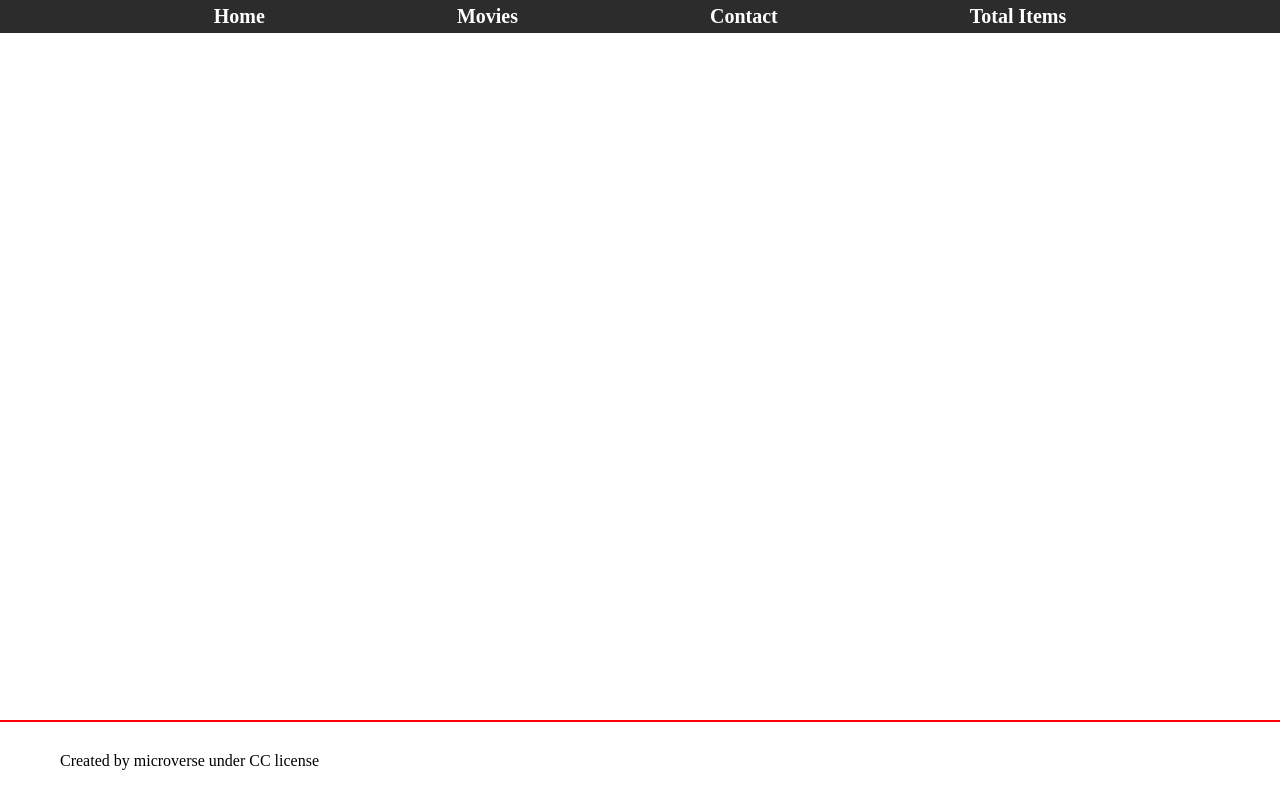
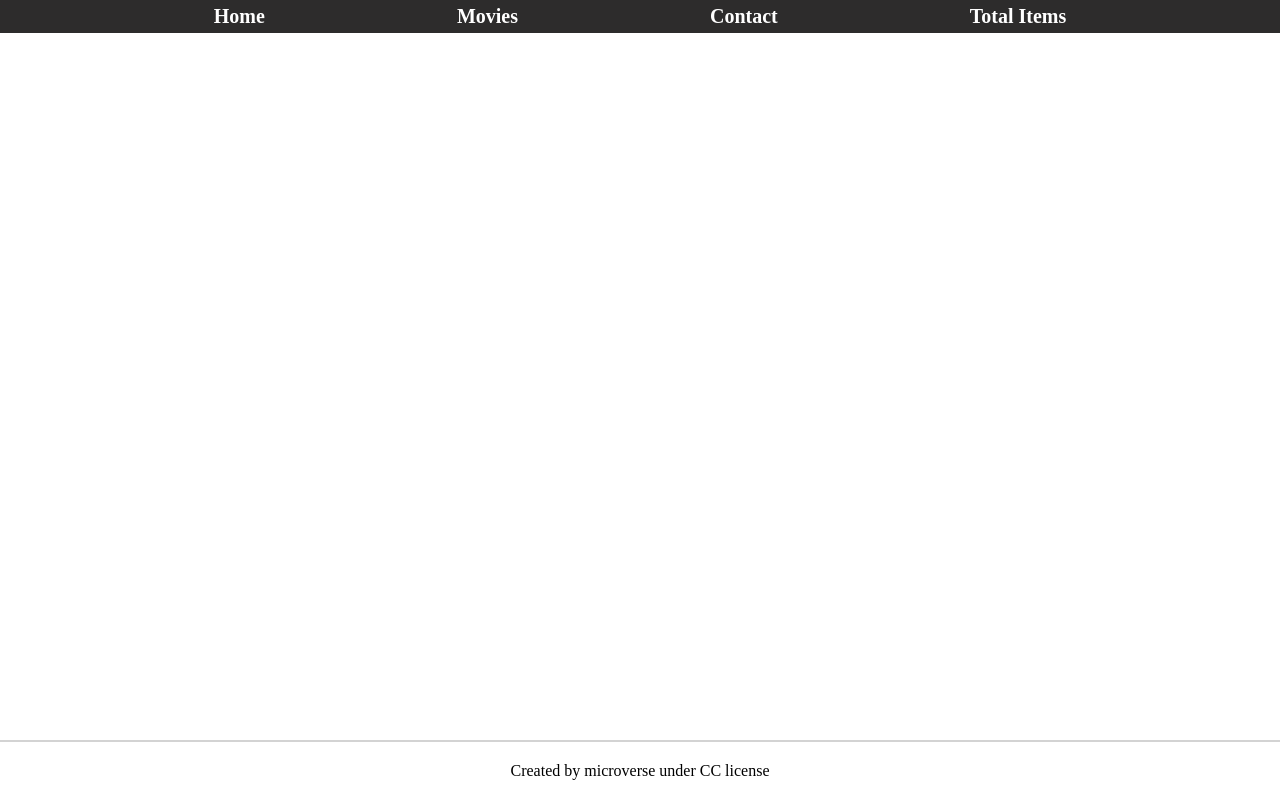
Before and after one commit to Moise-code/final-Javascipt-capstone-project, a website built with webpack: page src/index.html in a window 1280 px wide. Built offline with nearby package versions, Linux system fonts and the light colour scheme.

Commit message:
Update footer

```diff
--- a/src/main.css
+++ b/src/main.css
@@ -49,12 +49,11 @@ footer {
 }
 
 .footer-content {
-  display: flex;
-  padding: 30px 60px;
-  align-items: center;
+  padding: 20px 60px;
+  text-align: center;
 }
 
 .footer-top {
-  border: 1px solid red;
+  border: 1px solid lightgrey;
   margin-top: 3rem;
 }
```
